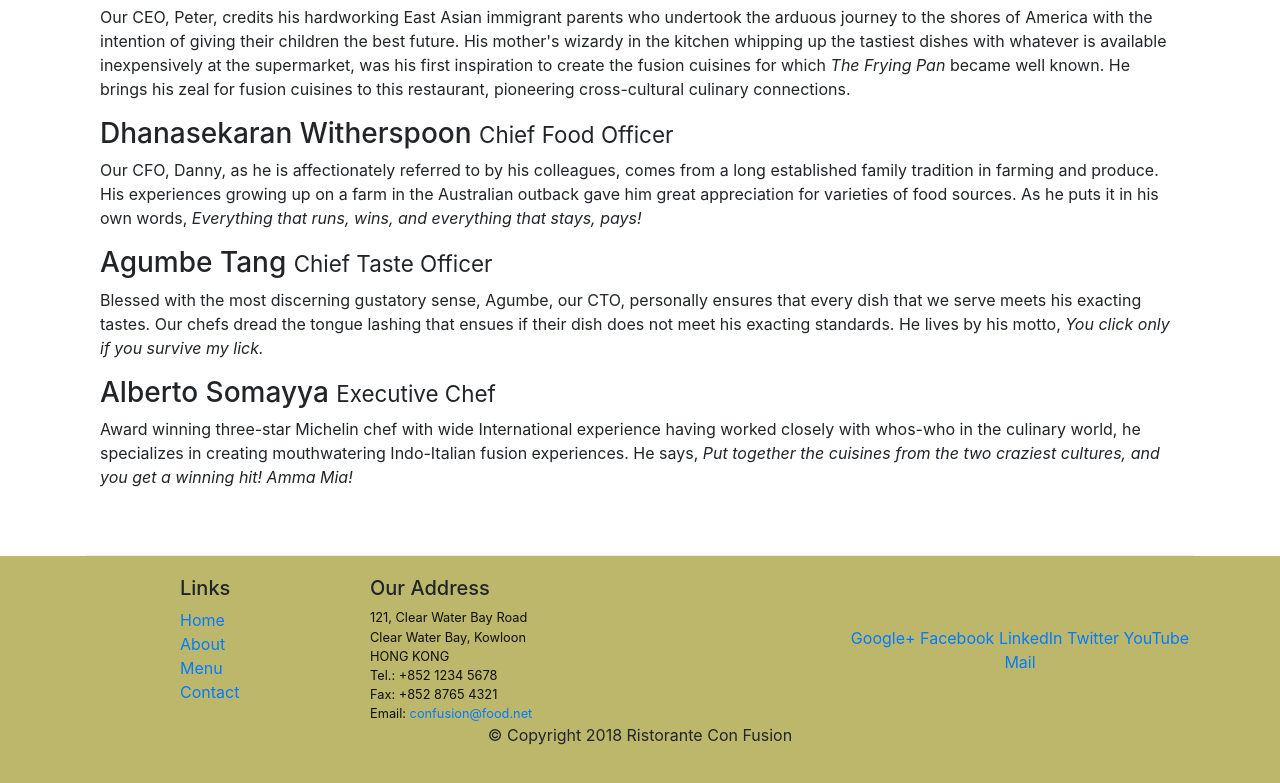
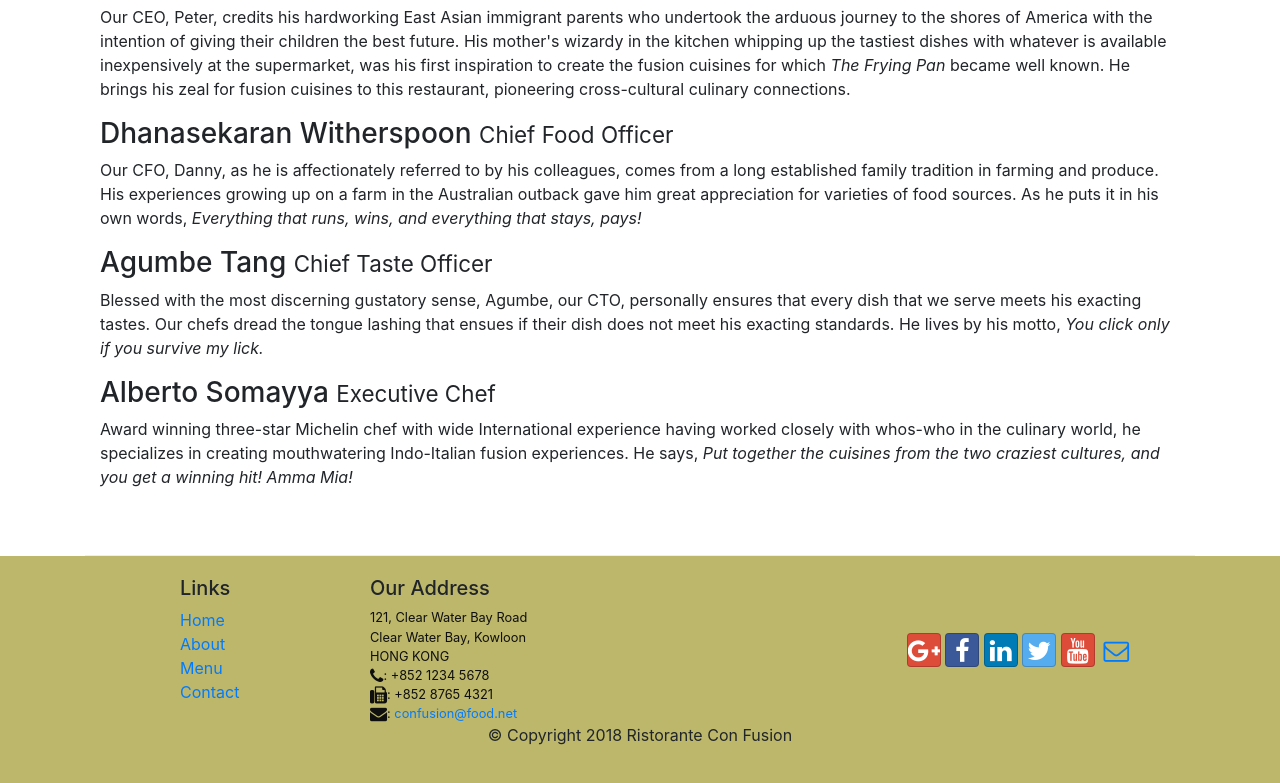
Before and after one commit to Vee46834/Coursera-bootstrap-course, a website: page aboutus.html in a window 1280 px wide. Shown: the part 998-1781 px from the top of the page. Drawn offline with nearby package versions, Linux system fonts and the light colour scheme.

Commit message:
icon font

```diff
--- a/aboutus.html
+++ b/aboutus.html
@@ -7,6 +7,9 @@
     <meta http-equiv="x-ua-compatible" content="ie=edge">
 
     <link rel="stylesheet" href="node_modules/bootstrap/dist/css/bootstrap.min.css">
+    <!--font-awesome and bootstrap-social-->
+    <link rel="stylesheet" href="C:\Users\veera\OneDrive\เดสก์ท็อป\coursera\Bootstrap4\conFusion\node_modules\font-awesome\css\font-awesome.min.css">
+    <link rel="stylesheet" href="C:\Users\veera\OneDrive\เดสก์ท็อป\coursera\Bootstrap4\conFusion\node_modules\bootstrap-social\bootstrap-social.css">
     <link rel="stylesheet" href="css/styles.css">
 
     <title>Ristorante Con Fusion: About Us</title>
@@ -29,10 +32,10 @@
                 <ul class="navbar-nav mr-auto">
                     <!--class inside nav = nav item-->
                     <!--active = now we are at Home page-->
-                    <li class="nav-item"><a class="nav-link" href="./index.html">Home</a></li>
-                    <li class="nav-item active"><a class="nav-link" href="#">About</a></li>
-                    <li class="nav-item"><a class="nav-link" href="#">Menu</a></li>
-                    <li class="nav-item"><a class="nav-link" href="#">Contact</a></li>
+                    <li class="nav-item"><a class="nav-link" href="./index.html"><span class="fa fa-home fa-lg"></span>Home</a></li>
+                    <li class="nav-item active"><a class="nav-link" href="#"><span class="fa fa-info fa-lg"></span>About</a></li>
+                    <li class="nav-item"><a class="nav-link" href="#"><span class="fa fa-list fa-lg"></span>Menu</a></li>
+                    <li class="nav-item"><a class="nav-link" href="#"><span class="fa fa-address-card fa-lg"></span>Contact</a></li>
                 </ul>
             </div>
 
@@ -131,19 +134,20 @@
                         121, Clear Water Bay Road<br>
                         Clear Water Bay, Kowloon<br>
                         HONG KONG<br>
-                        Tel.: +852 1234 5678<br>
-                        Fax: +852 8765 4321<br>
-                        Email: <a href="mailto:confusion@food.net">confusion@food.net</a>
+                        <i class="fa fa-phone fa-lg"></i>: +852 1234 5678<br>
+                        <i class="fa fa-fax fa-lg"></i>: +852 8765 4321<br>
+                        <i class="fa fa-envelope fa-lg"></i>: <a href="mailto:confusion@food.net">confusion@food.net</a>
                     </address>
                 </div>
                 <div class="col-12 col-sm-4 align-self-center">
                     <div class="text-center">
-                        <a href="http://google.com/+">Google+</a>
-                        <a href="http://www.facebook.com/profile.php?id=">Facebook</a>
-                        <a href="http://www.linkedin.com/in/">LinkedIn</a>
-                        <a href="http://twitter.com/">Twitter</a>
-                        <a href="http://youtube.com/">YouTube</a>
-                        <a href="mailto:">Mail</a>
+                        <!--font-awesome = icon pic and bootstrap-social = icon color-->
+                        <a class="btn btn-social-icon btn-google" href="http://google.com/+"><i class="fa fa-google-plus fa-lg"></i></a>
+                        <a class="btn btn-social-icon btn-facebook" href="http://www.facebook.com/profile.php?id="><i class="fa fa-facebook fa-lg"></i></a>
+                        <a class="btn btn-social-icon btn-linkedin" href="http://www.linkedin.com/in/"><i class="fa fa-linkedin fa-lg"></i></a>
+                        <a class="btn btn-social-icon btn-twitter" href="http://twitter.com/"><i class="fa fa-twitter fa-lg"></i></a>
+                        <a class="btn btn-social-icon btn-google" href="http://youtube.com/"><i class="fa fa-youtube fa-lg"></i></a>
+                        <a class="btn btn-social-icon" href="mailto:"><i class="fa fa-envelope-o fa-lg"></i></a>
                     </div>
                 </div>
             </div>
--- a/package.json
+++ b/package.json
@@ -15,6 +15,8 @@
   },
   "dependencies": {
     "bootstrap": "^4.0.0",
+    "bootstrap-social": "^5.1.1",
+    "font-awesome": "^4.7.0",
     "jquery": "^3.3.1",
     "popper.js": "^1.12.9"
   }
```
Also changed, not shown: index.html (+19 -13 lines), 1 other file.
